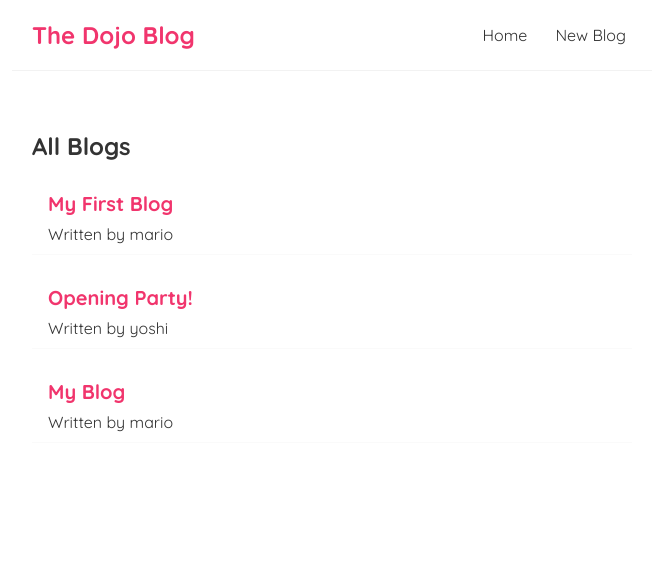
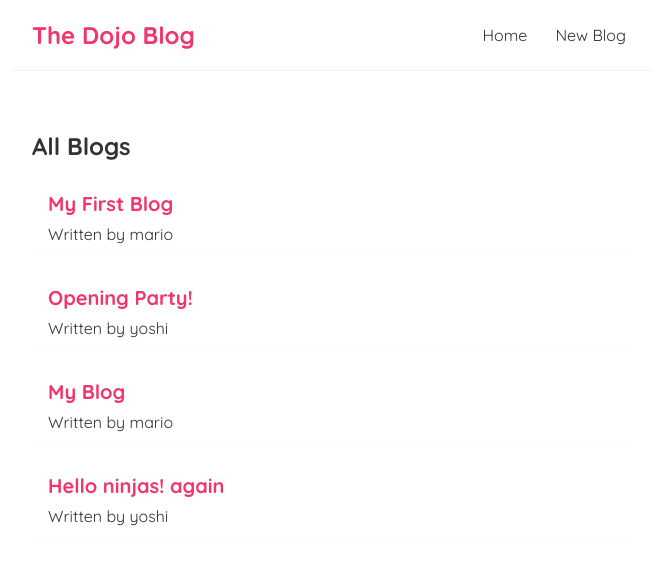
Before and after one commit to SudhansuSekharSahoo18/React-dojo-blog, a React (Create React App) app: page / in a window 1280 px wide. Shown: the top 564 px of the page, without its empty margins (308-964 px from the left). Built offline with nearby package versions, Linux system fonts and the light colour scheme; data requests are answered from the project's data file.

Commit message:
Programetically Redirection and delete blog

```diff
--- a/data/db.json
+++ b/data/db.json
@@ -17,6 +17,12 @@
       "body": "No Content",
       "author": "mario",
       "id": 3
+    },
+    {
+      "title": "Hello ninjas! again",
+      "body": "no content",
+      "author": "yoshi",
+      "id": 4
     }
   ]
 }
--- a/src/BlogDetails.js
+++ b/src/BlogDetails.js
@@ -1,9 +1,18 @@
-import {useParams} from 'react-router-dom'
+import {useParams, useHistory} from 'react-router-dom'
 import useFetch from './useFetch'
 
 const BlogDetails = () => {
     const { id } = useParams()
     const { data: blog, error, isPending } = useFetch('http://localhost:8000/blogs/' + id);
+    const history = useHistory();
+
+    const handleClick = () => {
+        fetch('http://localhost:8000/blogs/' + blog.id, {
+            method: 'DELETE',
+        }).then(() => {
+            history.push('/')
+        })
+    }
 
     return (
         <div className="blog-details">
@@ -14,6 +23,7 @@ const BlogDetails = () => {
                     <h2>{blog.title}</h2>
                     <p>Written by {blog.author}</p>
                     <div>{ blog.body }</div>
+                    <button onClick={handleClick}>delete</button>
                 </article>
             )}
         </div>
--- a/src/Create.js
+++ b/src/Create.js
@@ -1,10 +1,12 @@
 import { useState } from "react";
+import { useHistory } from 'react-router-dom'
 
 const Create = () => {
     const [title, setTitle] = useState('');
     const [body, setBody] = useState('');
     const [author, setAuthor] = useState('mario');
     const [isPending, setIsPending] = useState(false);
+    const history = useHistory();
 
     const handleSUbmit = (e) => {
         e.preventDefault();
@@ -19,6 +21,7 @@ const Create = () => {
         }).then(() => {
             console.log('new blog added')
             setIsPending(false);
+            history.push('/')
         })
     }
 
```
